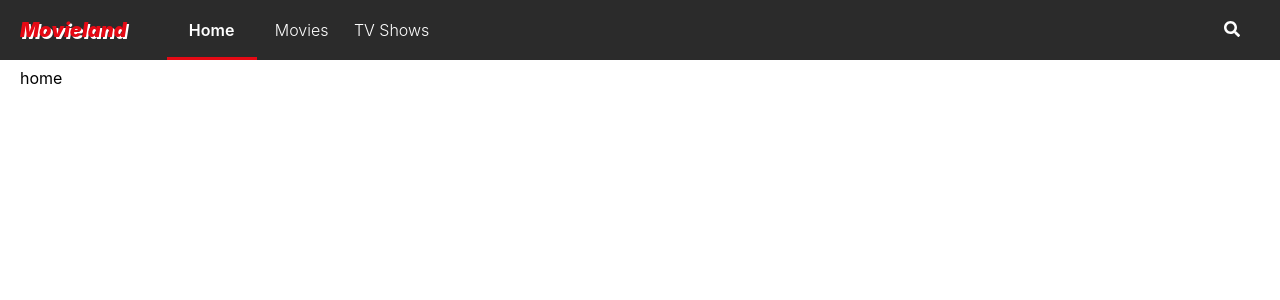
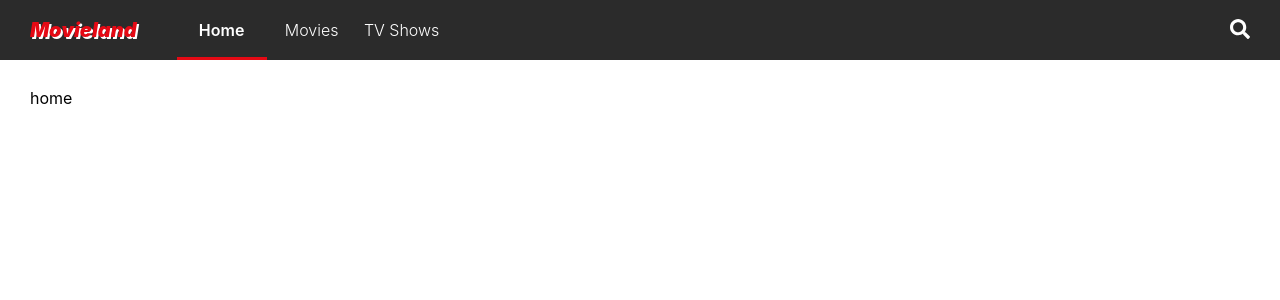
Before and after one commit to iamhayoung/videoland-react, a React (Create React App) app: page / in a window 1280 px wide. Shown: the top 300 px of the page. Built offline with nearby package versions, Linux system fonts and the light colour scheme.

Commit message:
Edit Header, body padding

```diff
--- a/src/Components/GlobalStyles.js
+++ b/src/Components/GlobalStyles.js
@@ -17,8 +17,8 @@ const GlobalStyles = createGlobalStyle`
   body {
     font-family: 'Poppins', -apple-system, BlinkMacSystemFont, 'Segoe UI', Roboto,
     Oxygen, Ubuntu, Cantarell, 'Open Sans', 'Helvetica Neue', sans-serif;
-    margin-top: 50px;
-    padding: 20px;
+    margin-top: 60px;
+    padding: 30px;
   };
 `
 
--- a/src/Components/Header.js
+++ b/src/Components/Header.js
@@ -7,7 +7,7 @@ import { faSearch } from "@fortawesome/free-solid-svg-icons"
 const Header = styled.header`
   width: 100%;
   height: 60px;
-  padding: 0 20px;
+  padding: 0 0 0 30px;
   position: fixed;
   top: 0;
   left: 0;
@@ -64,7 +64,8 @@ const SearchLink = styled(Link)`
   align-items: center;
   justify-content: center;
   height: 60px;
-  padding: 0 20px;
+  padding: 0 30px;
+  font-size: 20px;
   font-weight: ${props => props.current ? 600 : 300};
   border-bottom: 3px solid ${props => props.current ? "#e50914" : "transparent"};
   transition: .3s ease-in-out;
```
